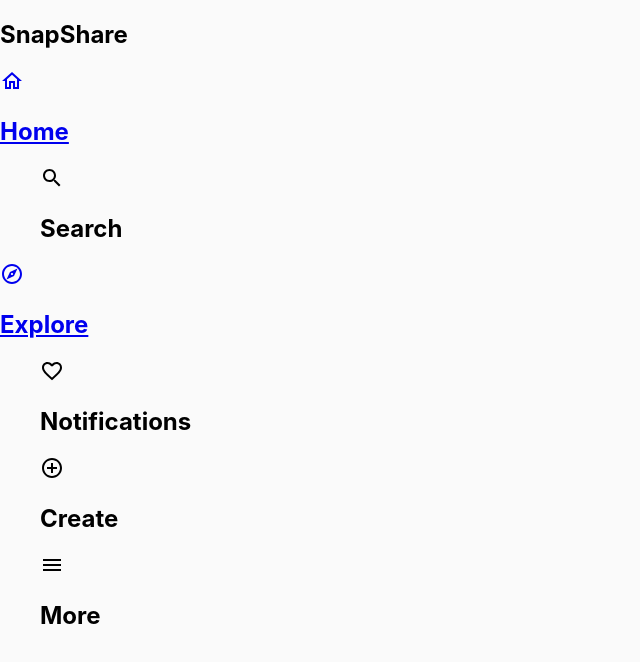
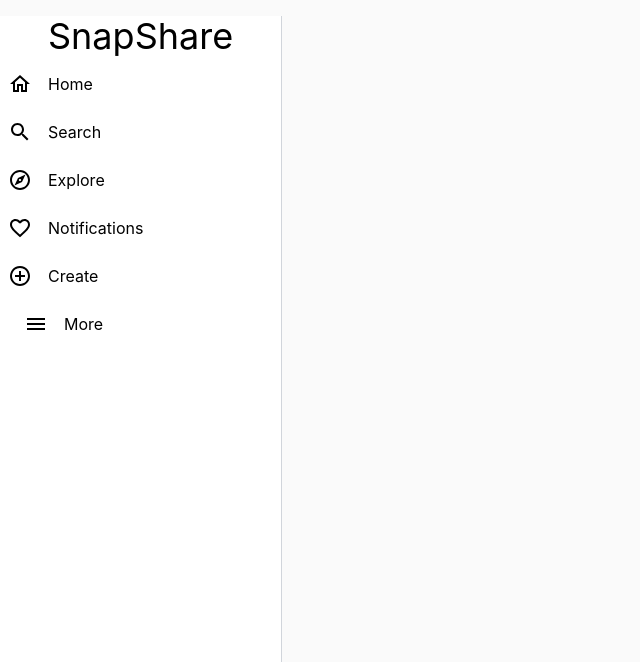
Before and after one commit to aishu-ch/snapshare-fe, a React (Create React App) app: page / in a window 1280 px wide. Shown: the top 662 px of the page, without its empty margins (0-640 px from the left). Built offline with nearby package versions, Linux system fonts and the light colour scheme; no server answers; sample sign-in values are in the browser's storage.

Commit message:
feat: css for login, register, home and navbar

```diff
--- a/package.json
+++ b/package.json
@@ -15,10 +15,12 @@
     "@types/node": "^16.18.98",
     "@types/react": "^18.3.3",
     "@types/react-dom": "^18.3.0",
+    "autoprefixer": "^10.4.19",
     "axios": "^1.7.2",
     "dotenv": "^16.4.5",
     "jwt-decode": "^4.0.0",
     "path": "^0.12.7",
+    "postcss": "^8.4.38",
     "react": "^18.3.1",
     "react-dom": "^18.3.1",
     "react-router": "^6.23.1",
--- a/src/components/MoreModal.tsx
+++ b/src/components/MoreModal.tsx
@@ -13,12 +13,18 @@
   return (
     <div>
       {isOpen ? (
-        <div>
-          <ul onClick={() => navigate("/accounts/edit")}>
+        <div className="w-full h-fit bg-white absolute top-12 rounded-md shadow text-[14pt]">
+          <ul
+            className="pl-2 py-2 flex gap-4 hover:bg-gray-50 hover:cursor-pointer border-b"
+            onClick={() => navigate("/accounts/edit")}
+          >
             <h1>Edit Profile</h1>
           </ul>
-          <ul onClick={logout}>
-            <h1>Log out</h1>
+          <ul
+            className="pl-2 py-2 flex gap-4 hover:bg-gray-50 hover:cursor-pointer"
+            onClick={logout}
+          >
+            <h1 className="invisible md:visible">Log out</h1>
           </ul>
         </div>
       ) : null}
--- a/src/components/Navbar.tsx
+++ b/src/components/Navbar.tsx
@@ -18,30 +18,39 @@
 
   return (
     <>
-      <nav>
-        <h1>SnapShare</h1>
+      <nav className="h-screen relative z-50 bg-white border-r border-gray-300 sticky top-0 w-[72px] md:w-fit">
+        <h1 className="text-4xl px-12 mt-4 invisible md:visible">SnapShare</h1>
         <div>
-          <Link to={"/"}>
+          <Link
+            to={"/"}
+            className="pl-2 flex gap-4 py-2 my-2 hover:bg-gray-50 hover:rounded-full"
+          >
             <HomeSelected />
-            <h1>Home</h1>
+            <h1 className="invisible md:visible">Home</h1>
           </Link>
-          <ul>
+          <ul className="pl-2 flex gap-4 py-2 my-2 hover:bg-gray-50 hover:rounded-full hover:cursor-pointer">
             <SearchBtnIcon />
-            <h1>Search</h1>
+            <h1 className="invisible md:visible">Search</h1>
           </ul>
-          <Link to={""}>
+          <Link
+            to={""}
+            className="pl-2 flex gap-4 py-2 my-2 hover:bg-gray-50 hover:rounded-full"
+          >
             <ExploreUnselected />
-            <h1>Explore</h1>
+            <h1 className="invisible md:visible">Explore</h1>
           </Link>
-          <ul>
+          <ul className="pl-2 flex gap-4 py-2 my-2 hover:bg-gray-50 hover:rounded-full">
             <NotificationsUnselected />
-            <h1>Notifications</h1>
+            <h1 className="invisible md:visible">Notifications</h1>
           </ul>
-          <ul>
+          <ul className="pl-2 flex gap-4 py-2 my-2 cursor-pointer hover:bg-gray-50 hover:rounded-full">
             <CreateUnselected />
-            <h1>Create</h1>
+            <h1 className="invisible md:visible">Create</h1>
           </ul>
-          <ul onClick={() => setOpenMoreMenu(!openMoreMenu)}>
+          <ul
+            className="pl-2 flex gap-4 py-2 mb-auto cursor-pointer hover:bg-gray-50 hover:rounded-full relative"
+            onClick={() => setOpenMoreMenu(!openMoreMenu)}
+          >
             <MoreModal isOpen={openMoreMenu} />
             <MenuIcon />
             <h1 className="invisible md:visible">More</h1>
--- a/src/pages/Login.tsx
+++ b/src/pages/Login.tsx
@@ -1,4 +1,4 @@
-import React, { useState } from "react";
+import { useState } from "react";
 import { loginUser } from "../utils/axios/userAPIs";
 import { useNavigate } from "react-router";
 import { useUserContext } from "../utils/useUserContext";
@@ -8,7 +8,6 @@
   const token = localStorage.getItem("token");
 
   const [loginData, setLoginData] = useState({
-    // email: '',
     userName: "",
     password: "",
   });
@@ -22,12 +21,13 @@
   const navigate = useNavigate();
 
   return (
-    <div>
-      <div>
-        <h1>Instaclone</h1>
-        <form>
+    <div className="w-[396px] mx-auto h-screen">
+      <div className="border my-8 pb-6 bg-white border-gray-300">
+        <h1 className="text-center text-3xl my-4 py-6">SnapShare</h1>
+        <form className="flex flex-col gap-4">
           <input
             placeholder="Username or email"
+            className="bg-gray-50 mx-8 py-1 placeholder:text-xs focus:outline-1 focus:outline-gray-400 placeholder:text-gray-400 border rounded-sm p-2"
             type="text"
             name="userName"
             onChange={changeHandler}
@@ -35,6 +35,7 @@
           />
           <input
             placeholder="Password"
+            className="bg-gray-50 mx-8 py-1 placeholder:text-xs focus:outline-1 focus:outline-gray-400 placeholder:text-gray-400 border rounded-sm p-2"
             type="password"
             name="password"
             onChange={changeHandler}
@@ -42,6 +43,7 @@
           />
 
           <button
+            className="bg-sky-500 text-center mx-8 text-sm py-1 rounded-sm text-white font-bold"
             type="button"
             onClick={() => {
               loginUser(loginData.userName, loginData.password);
@@ -52,10 +54,15 @@
           </button>
         </form>
       </div>
-      <div>
-        <h1>
+      <div className="border bg-white text-center py-4 border-gray-300">
+        <h1 className="text-sm">
           Don't have an account?{" "}
-          <span onClick={() => navigate("/register")}>Sign up</span>
+          <span
+            onClick={() => navigate("/register")}
+            className="text-sky-500 font-bold cursor-pointer"
+          >
+            Sign up
+          </span>
         </h1>
       </div>
     </div>
--- a/src/pages/Register.tsx
+++ b/src/pages/Register.tsx
@@ -1,4 +1,4 @@
-import {useState } from "react";
+import { useState } from "react";
 import { useNavigate } from "react-router";
 import { registerNewUser } from "../utils/axios/userAPIs";
 
@@ -19,14 +19,17 @@
   };
 
   return (
-    <div>
-      <div>
-        <h1>SnapShare</h1>
-        <h2>Sign up to see photos and videos from your friends.</h2>
+    <div className="mx-auto w-[396px] h-screen">
+      <div className="border my-8 pb-6 bg-white border-gray-300">
+        <h1 className="text-center text-3xl my-4 py-6">SnapShare</h1>
+        <h2 className="my-4 pb-8 mx-8 text-center font-bold text-gray-400 text-lg">
+          Sign up to see photos and videos from your friends.
+        </h2>
         <div>
-          <form>
+          <form className="mx-8 py-1 flex flex-col gap-4">
             <input
               type="text"
+              className="bg-gray-50 mx-8 py-1 placeholder:text-xs focus:outline-1 focus:outline-gray-400 placeholder:text-gray-400 border rounded-sm p-2"
               placeholder="Email Address"
               name="email"
               onChange={changeHandler}
@@ -34,6 +37,7 @@
             />
             <input
               type="text"
+              className="bg-gray-50 mx-8 py-1 placeholder:text-xs focus:outline-1 focus:outline-gray-400 placeholder:text-gray-400 border rounded-sm p-2"
               placeholder="Full Name"
               name="fullName"
               onChange={changeHandler}
@@ -41,6 +45,7 @@
             />
             <input
               type="text"
+              className="bg-gray-50 mx-8 py-1 placeholder:text-xs focus:outline-1 focus:outline-gray-400 placeholder:text-gray-400 border rounded-sm p-2"
               placeholder="Username"
               name="userName"
               onChange={changeHandler}
@@ -48,6 +53,7 @@
             />
             <input
               type="password"
+              className="bg-gray-50 mx-8 py-1 placeholder:text-xs focus:outline-1 focus:outline-gray-400 placeholder:text-gray-400 border rounded-sm p-2"
               placeholder="Password"
               name="password"
               onChange={changeHandler}
@@ -55,6 +61,7 @@
             />
             <button
               type="button"
+              className="bg-sky-500 text-center mx-8 text-sm py-1 rounded-sm text-white font-bold"
               onClick={() =>
                 registerNewUser(
                   registrationData.email,
@@ -69,10 +76,15 @@
           </form>
         </div>
       </div>
-      <div>
-        <h1>
+      <div className="border bg-white text-center py-4 border-gray-300">
+        <h1 className="text-sm">
           Have an account?{" "}
-          <span onClick={() => navigate("/login")}>Log in</span>
+          <span
+            onClick={() => navigate("/login")}
+            className="text-sky-500 font-bold cursor-pointer"
+          >
+            Log in
+          </span>
         </h1>
       </div>
     </div>
--- /dev/null
+++ b/tailwind.config.js
@@ -0,0 +1,9 @@
+module.exports = {
+    content: [
+      "./src/**/*.{js,jsx,ts,tsx}",
+    ],
+    theme: {
+      extend: {},
+    },
+    plugins: [],
+  }
```
Also changed, not shown: 1 other file (tests, documents, lock files or other folders).
